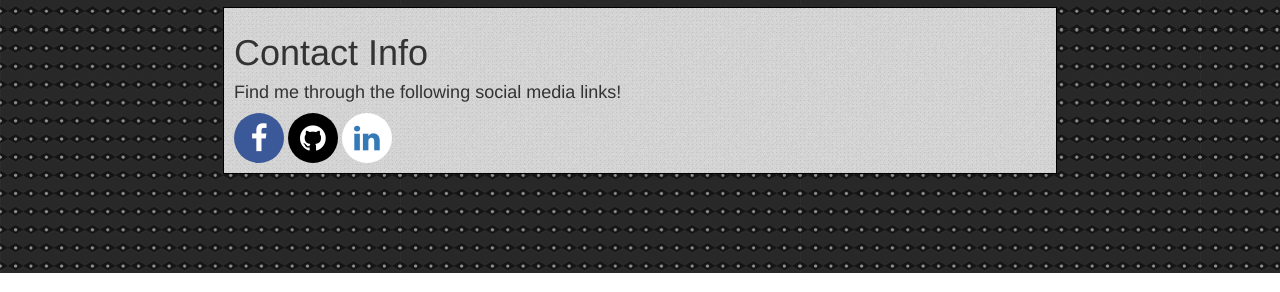
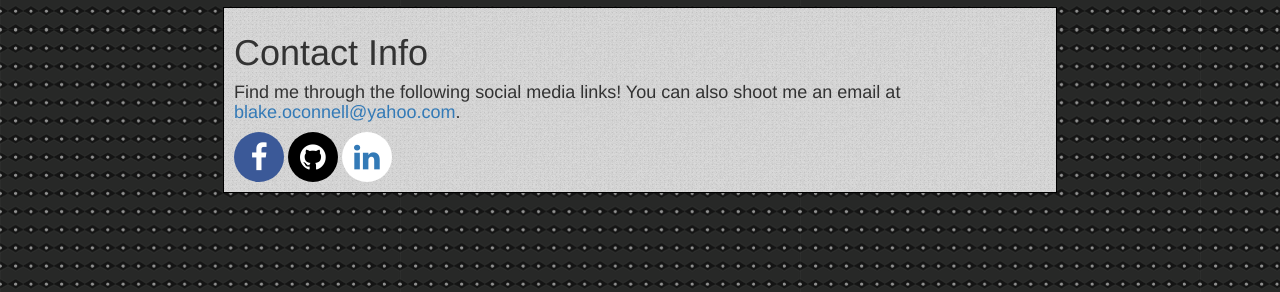
Before and after one commit to blakeoconnell/blakeoconnell.github.io-OLD-, a plain HTML site: page index.html in a window 1280 px wide. Shown: the part 770-1062 px from the top of the page. Drawn offline with Linux system fonts and the light colour scheme.

Commit message:
email updated

```diff
--- a/index.html
+++ b/index.html
@@ -73,7 +73,7 @@
 </div>
 <div class="contact">
 <h1>Contact Info</h1>
-<h4>Find me through the following social media links!</h4>
+<h4>Find me through the following social media links! You can also shoot me an email at <a href="mailto:blake.oconnell@yahoo.com">blake.oconnell@yahoo.com</a>.</h4>
 <a href="https://www.facebook.com/blake.oconnell.7" class="fa fa-facebook fa-fw"></a>
 <a href="https://github.com/blakeoconnell" class="fa fa-github fa-fw"></a>
 <a href="https://www.linkedin.com/in/blakeoconnell/" class="fa fa-linkedin fa-fw"></a>
```
